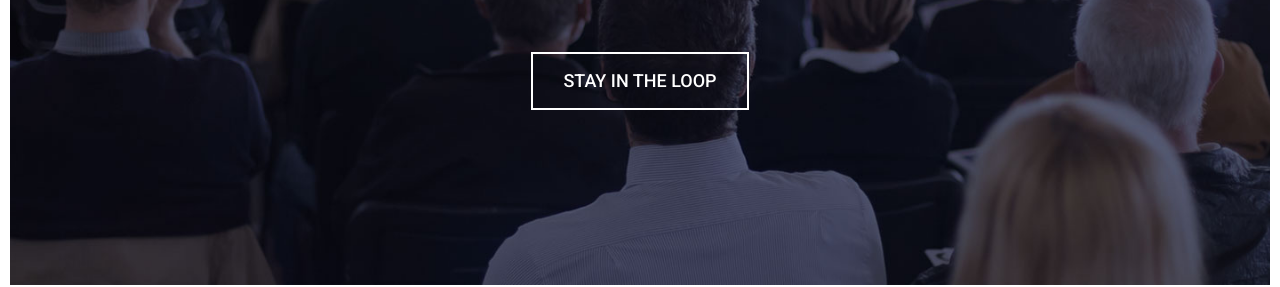
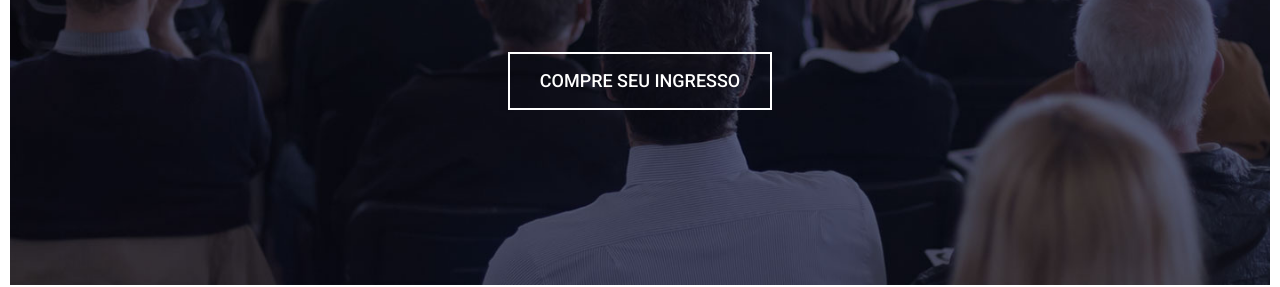
Before and after one commit to marcusberger/marcusberger.github.io-GAMA2, a plain HTML site: page index.html in a window 1280 px wide. Shown: the part 525-812 px from the top of the page. Drawn offline with Linux system fonts and the light colour scheme; some packages are replaced by stand-ins of ours.

Commit message:
criando link para comprar ingresso

```diff
--- a/index.html
+++ b/index.html
@@ -76,7 +76,7 @@
             <div class="event-date">04 de Outubro de 2017, São Paulo-SP</div>
             <h1>Economia no Boteco</h1>
             <p class="lead">It's a tag line, where you can write a key point of your idea. It is a long established fact that a reader will be distracted by the readable content of a page when looking at its layout.</p>
-            <button type="button" class="btn btn-default btn-lg">STAY IN THE LOOP</button>
+            <a href="https://www.sympla.com.br/economia-no-boteco__196927"><button type="button" class="btn btn-default btn-lg">Compre seu Ingresso</button></a>
         </div>
     </div>
     <!-- .Jumbotron-->
```
